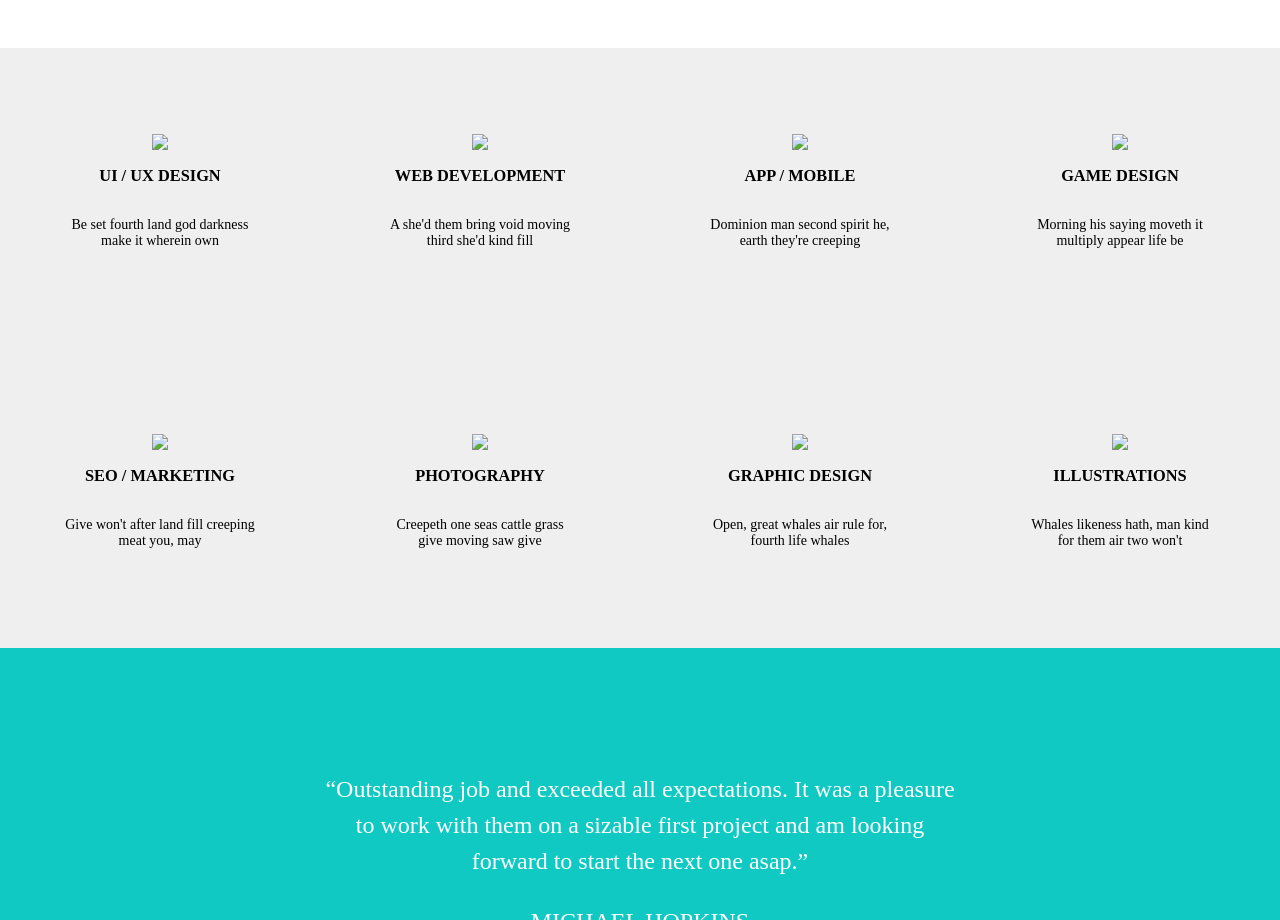
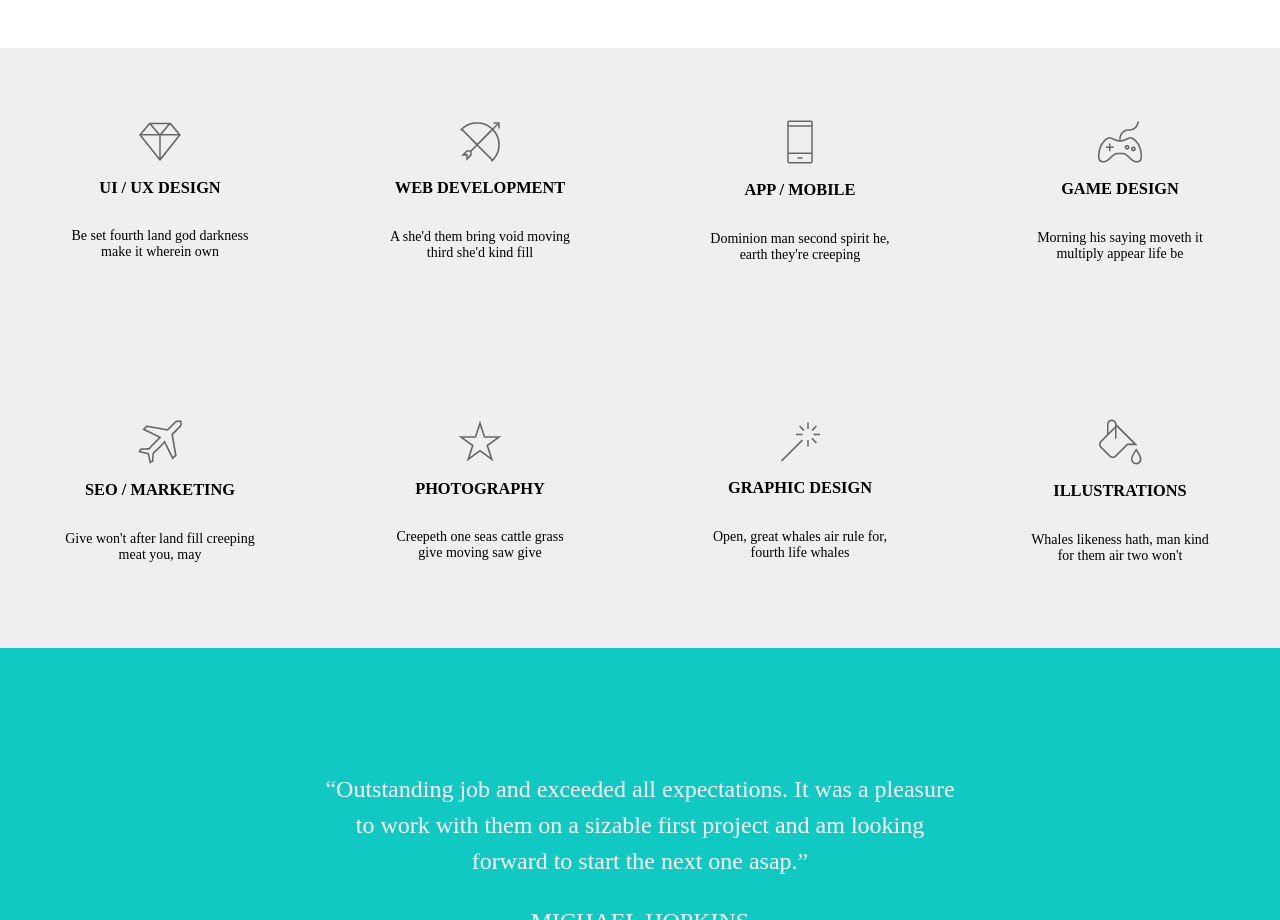
Before and after one commit to yetisergey/piroll, a website: page index.html in a window 1280 px wide. Shown: the part 3318-4238 px from the top of the page. Drawn offline with Linux system fonts and the light colour scheme; the site is published under a folder, as on GitHub Pages, so addresses that start at the root find nothing.

Commit message:
github pages fix icons

```diff
--- a/index.html
+++ b/index.html
@@ -130,19 +130,19 @@
         <div class="tiles_screen">
             <div class="tiles_row">
                 <div class="tile">
-                    <img src="/icons/pe-7s-diamond.png">
+                    <img src="icons/pe-7s-diamond.png">
                     <h3 class="text_uppercase">ui / ux design</h3>
                     <p>Be set fourth land god darkness <br>
                         make it wherein own</p>
                 </div>
                 <div class="tile">
-                    <img src="/icons/pe-7s-arc.png">
+                    <img src="icons/pe-7s-arc.png">
                     <h3 class="text_uppercase">web development</h3>
                     <p>A she'd them bring void moving <br>
                         third she'd kind fill</p>
                 </div>
                 <div class="tile">
-                    <img src="/icons/pe-7s-phone.png">
+                    <img src="icons/pe-7s-phone.png">
                     <h3 class="text_uppercase">app / mobile</h3>
                     <p>
                         Dominion man second spirit he,<br>
@@ -150,7 +150,7 @@
                     </p>
                 </div>
                 <div class="tile">
-                    <img src="/icons/pe-7s-joy.png">
+                    <img src="icons/pe-7s-joy.png">
                     <h3 class="text_uppercase">game design</h3>
                     <p>
                         Morning his saying moveth it <br>
@@ -160,7 +160,7 @@
             </div>
             <div class="tiles_row">
                 <div class="tile">
-                    <img src="/icons/pe-7s-plane.png">
+                    <img src="icons/pe-7s-plane.png">
                     <h3 class="text_uppercase">SEO / marketing</h3>
                     <p>
                         Give won't after land fill creeping <br>
@@ -168,7 +168,7 @@
                     </p>
                 </div>
                 <div class="tile">
-                    <img src="/icons/pe-7s-star-black.png">
+                    <img src="icons/pe-7s-star-black.png">
                     <h3 class="text_uppercase">photography</h3>
                     <p>
                         Creepeth one seas cattle grass <br>
@@ -176,7 +176,7 @@
                     </p>
                 </div>
                 <div class="tile">
-                    <img src="/icons/pe-7s-magic-wand.png">
+                    <img src="icons/pe-7s-magic-wand.png">
                     <h3 class="text_uppercase">graphic design</h3>
                     <p>
                         Open, great whales air rule for, <br>
@@ -184,7 +184,7 @@
                     </p>
                 </div>
                 <div class="tile">
-                    <img src="/icons/pe-7s-paint-bucket.png">
+                    <img src="icons/pe-7s-paint-bucket.png">
                     <h3 class="text_uppercase">illustrations</h3>
                     <p>
                         Whales likeness hath, man kind <br>
```
